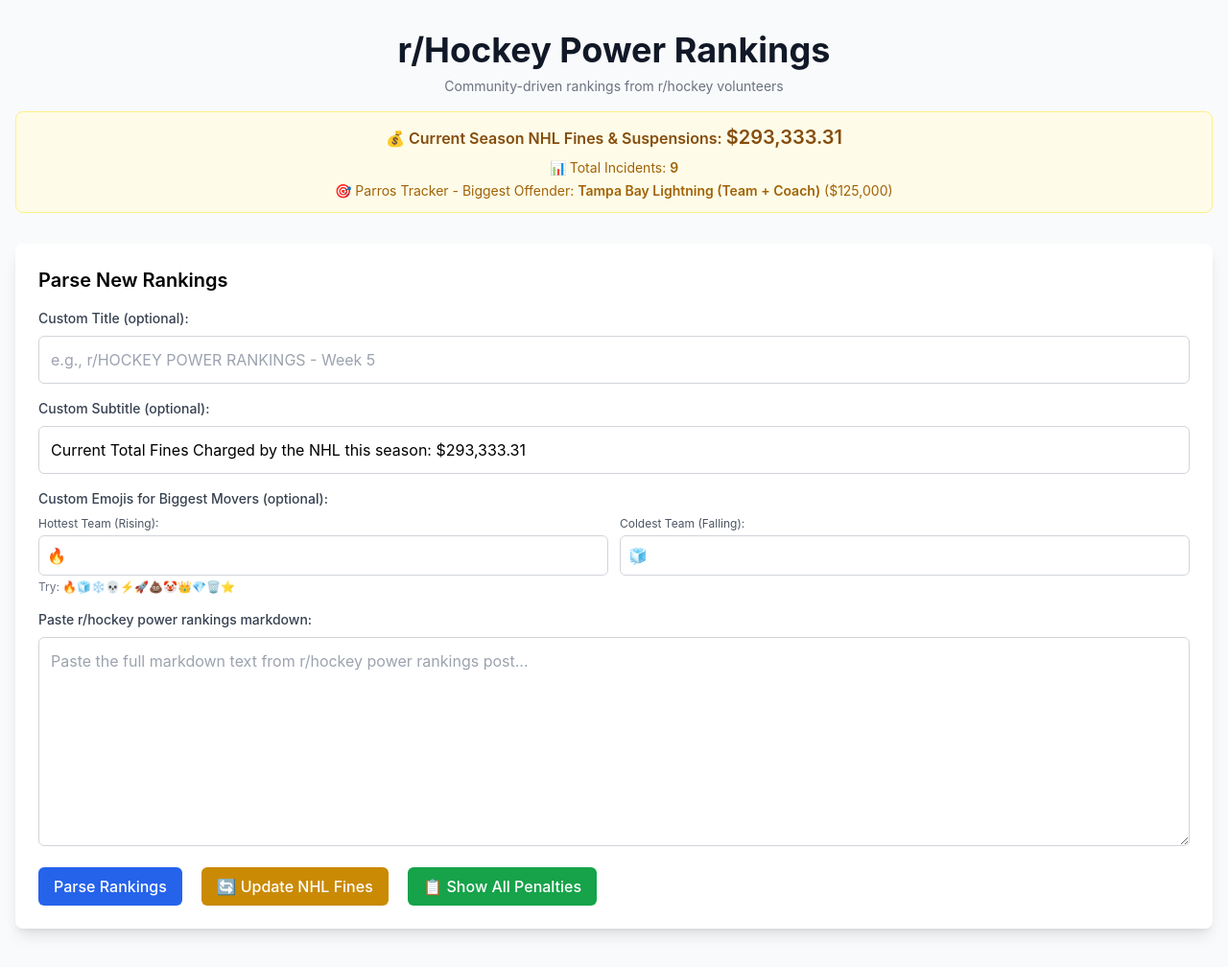
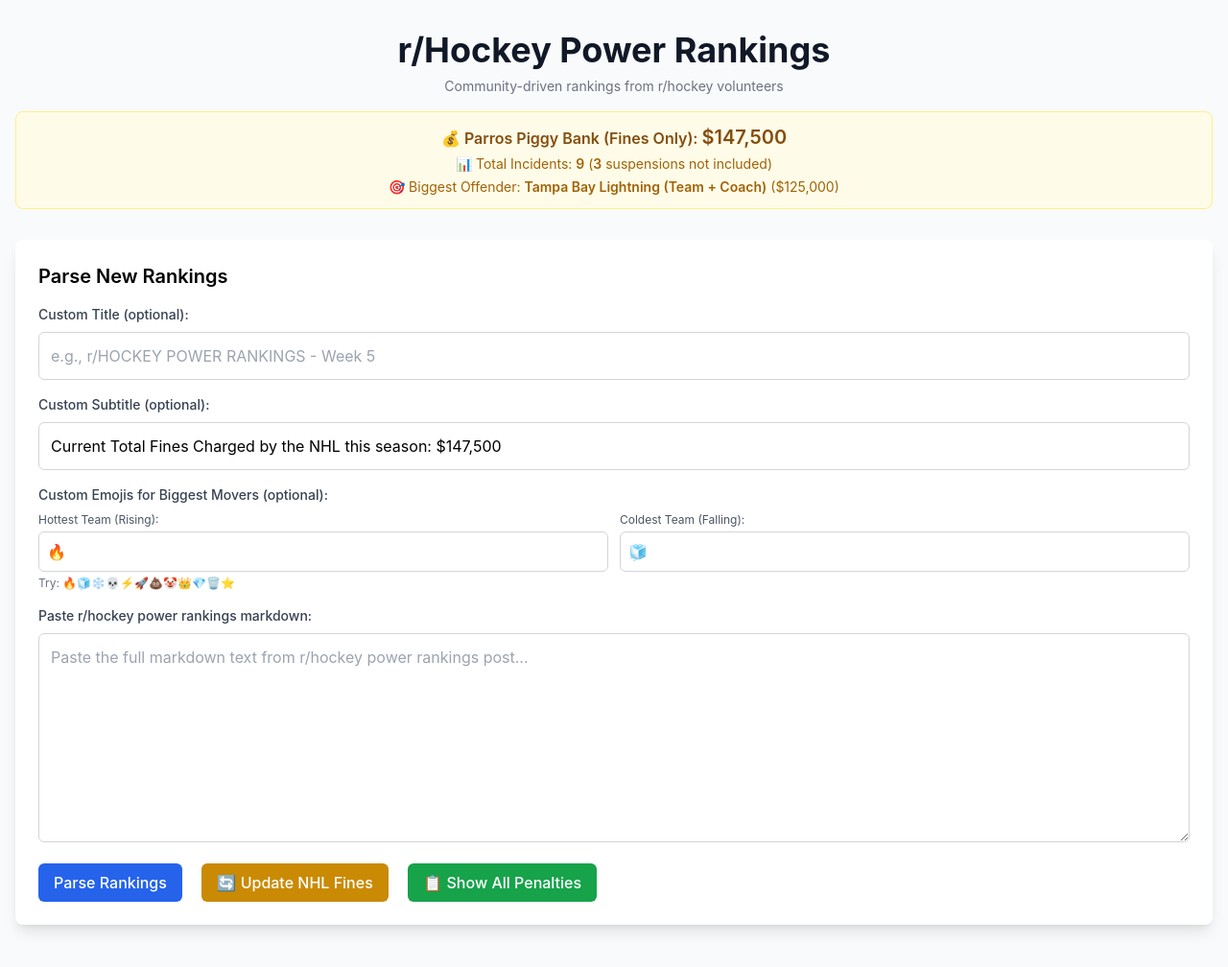
Before and after one commit to timwuthenow/nhl-api-python-tests, a Flask app: page /reddit-rankings in a window 1280 px wide. Shown: the top 1008 px of the page at 96% size. Run offline with Flask 3, Linux system fonts and the light colour scheme; data that the repository does not hold is empty; some libraries are stand-ins or nearby versions.

Commit message:
Updates for Parros piggy bank

```diff
--- a/app.py
+++ b/app.py
@@ -1427,23 +1427,38 @@
                 fine_tracker = NHLFineTracker()
                 fine_tracker.update_penalties()
                 season_totals = fine_tracker.get_season_totals()
-                leaderboards = fine_tracker.get_leaderboards()
-
-                # Get biggest offender
+
+                # Separate fines from suspensions
+                season_penalties = fine_tracker.penalties
+                total_fines = sum(p.amount for p in season_penalties if p.penalty_type == 'fine')
+                total_suspensions_count = sum(1 for p in season_penalties if p.penalty_type == 'suspension')
+                total_suspension_games = sum(p.games_suspended or 0 for p in season_penalties if p.penalty_type == 'suspension')
+
+                # Get biggest offender (fines only)
+                player_fines = {}
+                for penalty in season_penalties:
+                    if penalty.penalty_type == 'fine':
+                        if penalty.player_name not in player_fines:
+                            player_fines[penalty.player_name] = {'amount': 0, 'incidents': 0}
+                        player_fines[penalty.player_name]['amount'] += penalty.amount
+                        player_fines[penalty.player_name]['incidents'] += 1
+
                 biggest_offender = None
                 biggest_offender_amount = 0
-                if leaderboards['most_fined_players']:
-                    top_player = leaderboards['most_fined_players'][0]
-                    biggest_offender = top_player[0]  # player name
-                    biggest_offender_amount = top_player[1]['amount']  # total amount
+                if player_fines:
+                    top_player = max(player_fines.items(), key=lambda x: x[1]['amount'])
+                    biggest_offender = top_player[0]
+                    biggest_offender_amount = top_player[1]['amount']
 
                 return jsonify({
                     "success": True,
-                    "total_penalties": season_totals.get('total_monetary_impact', 0),
+                    "total_fines": total_fines,
                     "total_incidents": season_totals.get('total_incidents', 0),
+                    "total_suspensions": total_suspensions_count,
+                    "total_suspension_games": total_suspension_games,
                     "biggest_offender": biggest_offender,
                     "biggest_offender_amount": biggest_offender_amount,
-                    "message": f"Updated: ${season_totals.get('total_monetary_impact', 0):,.0f} total from {season_totals.get('total_incidents', 0)} incidents"
+                    "message": f"Updated: ${total_fines:,.0f} in fines from {season_totals.get('total_incidents', 0)} incidents ({total_suspensions_count} suspensions)"
                 })
 
             except Exception as e:
--- a/templates/reddit_rankings.html
+++ b/templates/reddit_rankings.html
@@ -127,13 +127,13 @@
             <p class="text-sm text-gray-500 mt-2">Community-driven rankings from r/hockey volunteers</p>
             <div class="mt-4 p-3 bg-yellow-50 rounded-lg border border-yellow-200" id="penaltyStats">
                 <p class="text-center text-yellow-800 font-semibold">
-                    💰 Current Season NHL Fines & Suspensions: <span id="totalFines" class="text-xl">$273,333</span>
-                </p>
-                <p class="text-center text-yellow-700 text-sm mt-2">
-                    📊 Total Incidents: <span id="totalIncidents" class="font-semibold">0</span>
+                    💰 Parros Piggy Bank (Fines Only): <span id="totalFines" class="text-xl">$154,000</span>
                 </p>
                 <p class="text-center text-yellow-700 text-sm mt-1">
-                    🎯 Parros Tracker - Biggest Offender: <span id="biggestOffender" class="font-semibold">N/A</span> (<span id="offenderAmount">$0</span>)
+                    📊 Total Incidents: <span id="totalIncidents" class="font-semibold">18</span> (<span id="totalSuspensions" class="font-semibold">0</span> suspensions not included)
+                </p>
+                <p class="text-center text-yellow-700 text-sm mt-1">
+                    🎯 Biggest Offender: <span id="biggestOffender" class="font-semibold">N/A</span> (<span id="offenderAmount">$0</span>)
                 </p>
             </div>
         </div>
@@ -638,10 +638,10 @@
     .then(response => response.json())
     .then(data => {
         if (data.success) {
-            // Update the display
+            // Update the display - fines only
             const totalFinesSpan = document.getElementById('totalFines');
-            if (totalFinesSpan) {
-                totalFinesSpan.textContent = `$${data.total_penalties.toLocaleString()}`;
+            if (totalFinesSpan && data.total_fines !== undefined) {
+                totalFinesSpan.textContent = `$${data.total_fines.toLocaleString()}`;
             }
 
             // Update total incidents
@@ -650,7 +650,13 @@
                 totalIncidentsSpan.textContent = data.total_incidents;
             }
 
-            // Update biggest offender
+            // Update suspensions count
+            const totalSuspensionsSpan = document.getElementById('totalSuspensions');
+            if (totalSuspensionsSpan && data.total_suspensions !== undefined) {
+                totalSuspensionsSpan.textContent = data.total_suspensions;
+            }
+
+            // Update biggest offender (fines only)
             const biggestOffenderSpan = document.getElementById('biggestOffender');
             const offenderAmountSpan = document.getElementById('offenderAmount');
             if (biggestOffenderSpan && data.biggest_offender) {
@@ -663,7 +669,7 @@
             // Update the subtitle field if it exists and is using default text
             const subtitleField = document.getElementById('custom_subtitle');
             if (subtitleField && (subtitleField.value === '' || subtitleField.value.includes('Current Total Fines'))) {
-                subtitleField.value = `Current Total Fines Charged by the NHL this season: $${data.total_penalties.toLocaleString()}`;
+                subtitleField.value = `Current Total Fines Charged by the NHL this season: $${data.total_fines.toLocaleString()}`;
             }
         }
     })
@@ -775,10 +781,10 @@
     .then(response => response.json())
     .then(data => {
         if (data.success) {
-            // Update the display
+            // Update the display - fines only
             const totalFinesSpan = document.getElementById('totalFines');
-            if (totalFinesSpan) {
-                totalFinesSpan.textContent = `$${data.total_penalties.toLocaleString()}`;
+            if (totalFinesSpan && data.total_fines !== undefined) {
+                totalFinesSpan.textContent = `$${data.total_fines.toLocaleString()}`;
             }
 
             // Update total incidents
@@ -787,7 +793,13 @@
                 totalIncidentsSpan.textContent = data.total_incidents;
             }
 
-            // Update biggest offender
+            // Update suspensions count
+            const totalSuspensionsSpan = document.getElementById('totalSuspensions');
+            if (totalSuspensionsSpan && data.total_suspensions !== undefined) {
+                totalSuspensionsSpan.textContent = data.total_suspensions;
+            }
+
+            // Update biggest offender (fines only)
             const biggestOffenderSpan = document.getElementById('biggestOffender');
             const offenderAmountSpan = document.getElementById('offenderAmount');
             if (biggestOffenderSpan && data.biggest_offender) {
@@ -800,7 +812,7 @@
             // Update the subtitle field if it exists and is using default text
             const subtitleField = document.getElementById('custom_subtitle');
             if (subtitleField && (subtitleField.value === '' || subtitleField.value.includes('Current Total Fines'))) {
-                subtitleField.value = `Current Total Fines Charged by the NHL this season: $${data.total_penalties.toLocaleString()}`;
+                subtitleField.value = `Current Total Fines Charged by the NHL this season: $${data.total_fines.toLocaleString()}`;
             }
 
             // Show success message
```
